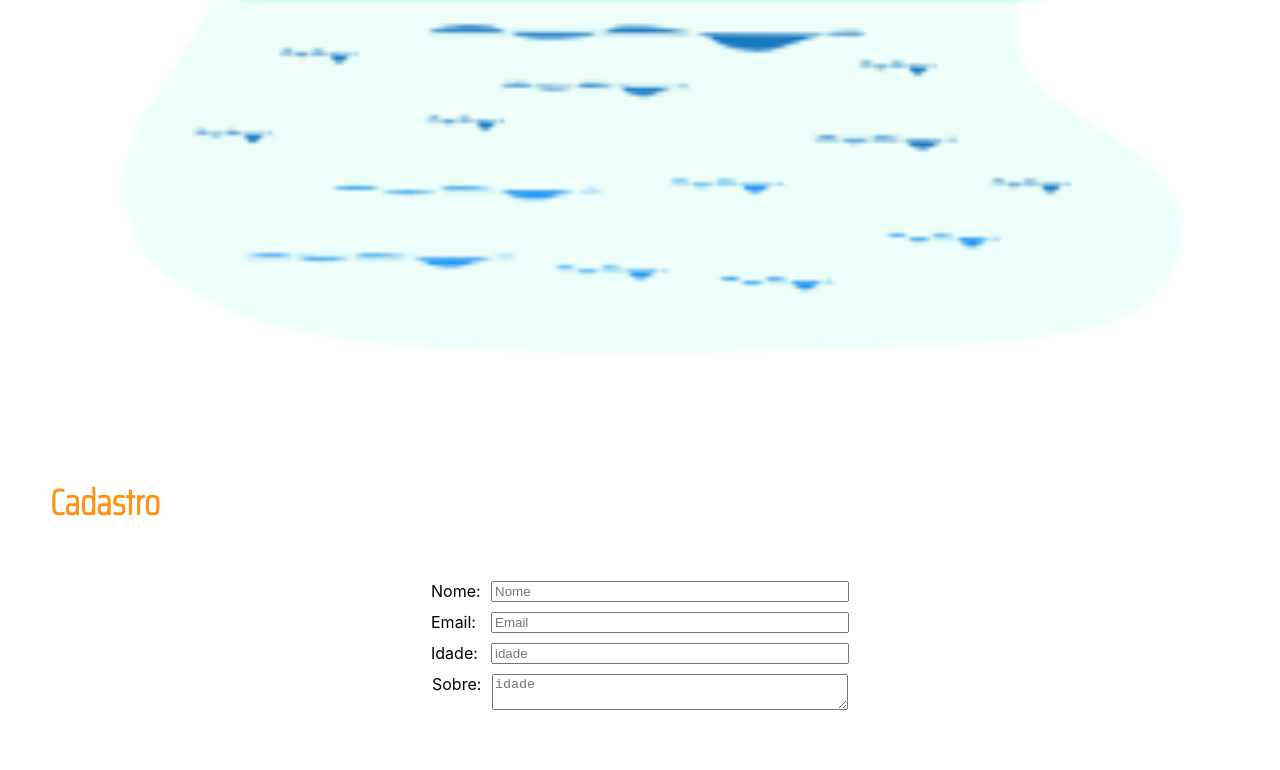
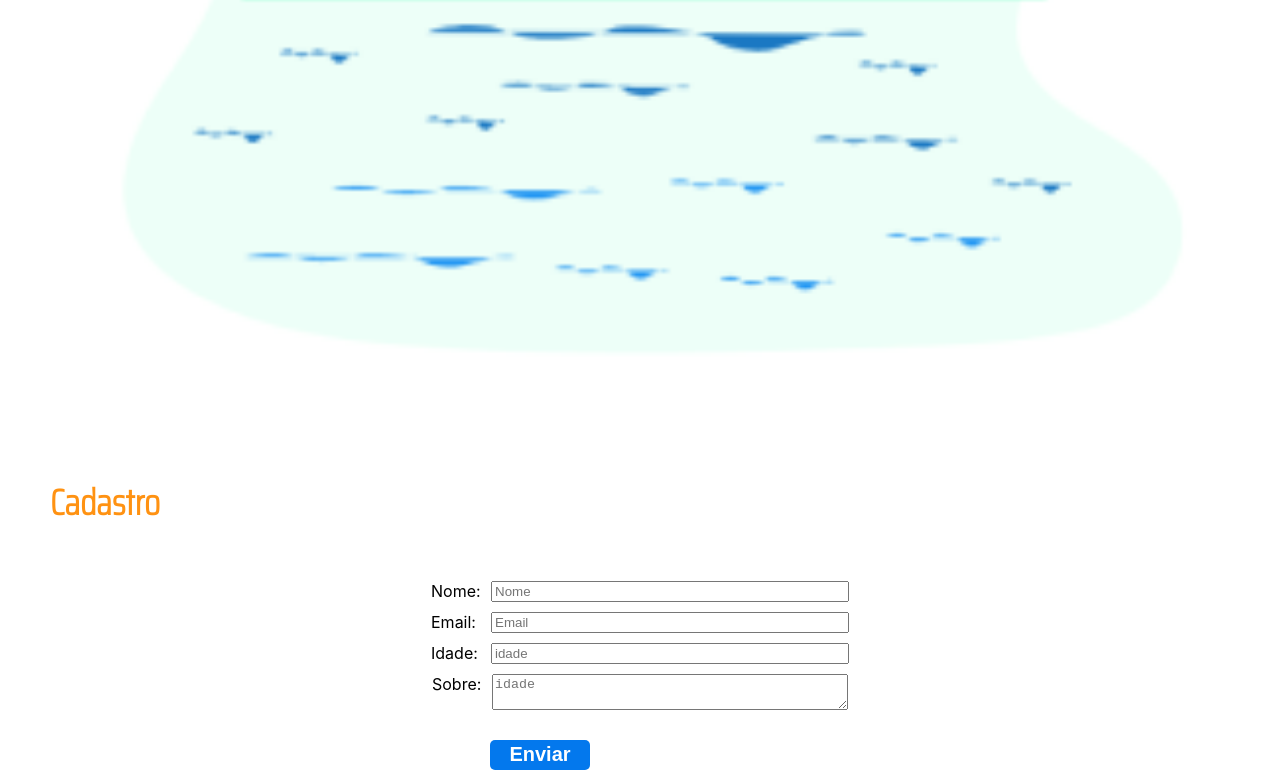
Before and after one commit to joao-vgarcia/hackaton-ccr, a React (Create React App) app: page / in a window 1280 px wide. Shown: the part 581-1351 px from the top of the page. Before the commit the page ends 1291 px from the top, so only its background shows below. Built offline with nearby package versions, Linux system fonts and the light colour scheme.

Commit message:
register page ok

```diff
--- a/src/pages/register.css
+++ b/src/pages/register.css
@@ -35,3 +35,16 @@
 .bigContaier{
   width: 100%;
 }
+.botao{
+  background-color: #0378ED;
+  color: white;
+  width: 100px;
+  height: 30px;
+  margin-top: 30px;
+  font-size: 20px;
+  text-align: center;
+  font-weight: bold;
+  border: none;
+  border-radius: 5px;
+  margin-left: -200px;
+}
--- a/src/pages/register.js
+++ b/src/pages/register.js
@@ -23,7 +23,7 @@ function Register() {
           <label className="labels">Sobre:</label>
           <textarea placeholder="idade" className="inputs" />
         </div>
-
+        <button className="botao">Enviar</button>
       </div>
     </div>
   )
```
Also changed, not shown: 1 other file (tests, documents, lock files or other folders).
